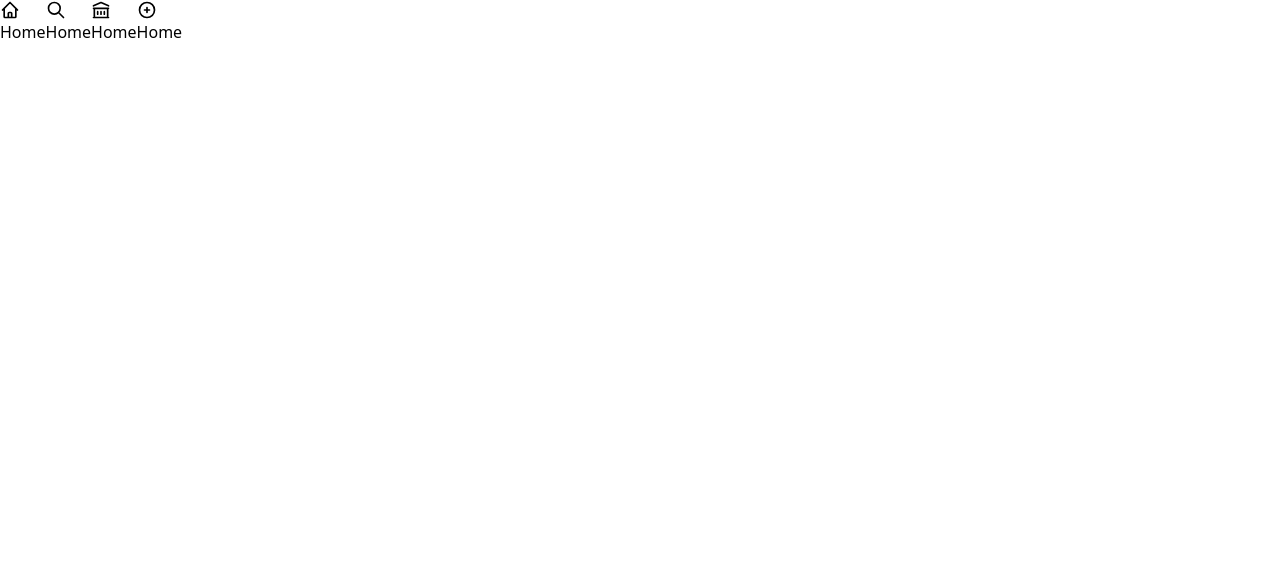
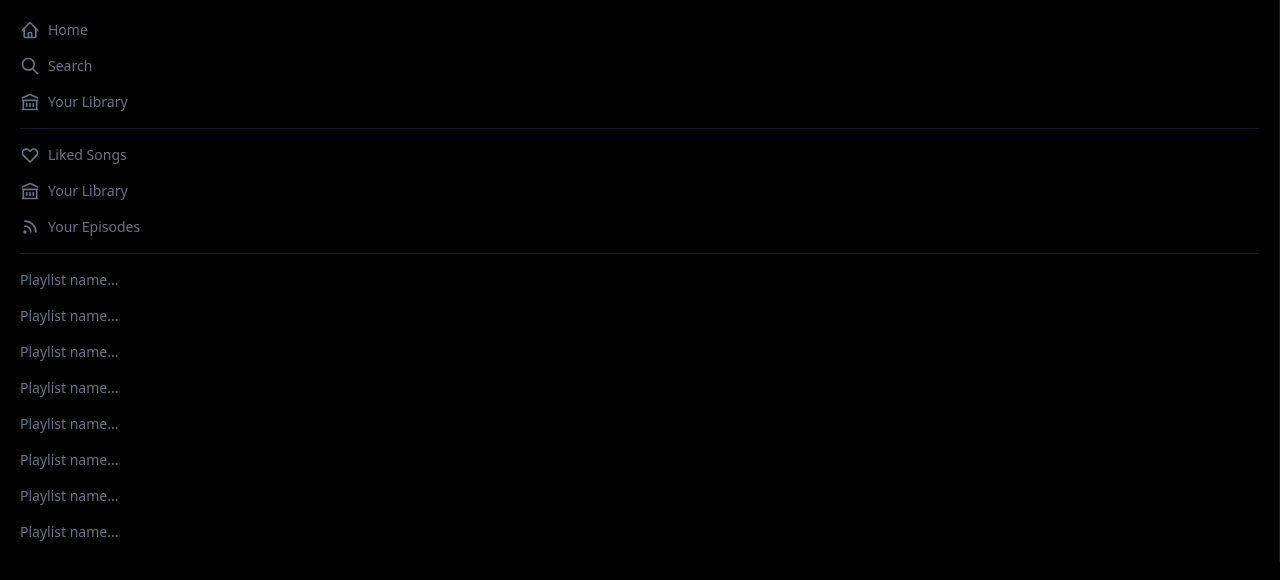
Before and after one commit to fabiopdiogo/Clone-Spotify2.0, a Next.js app: page / in a window 1280 px wide. Shown: the top 580 px of the page. Built offline with nearby package versions, Linux system fonts and the light colour scheme.

Commit message:
pagina de login

```diff
--- a/components/Sidebar.js
+++ b/components/Sidebar.js
@@ -3,28 +3,52 @@
   SearchIcon,
   LibraryIcon,
   PlusCircleIcon,
+  HeartIcon,
+  RssIcon
 } from "@heroicons/react/outline"
 
 function Sidebar() {
   return (
-    <div>
-      <div>
-        <button type="">
+    <div className="text-gray-500 p-5 text-sm border-r border-gray-900">
+      <div className="space-y-4">
+        <button className="flex items-center space-x-2 hover:text-white">
           <HomeIcon className="h-5 w-5"/>
           <p>Home</p>
         </button>
-        <button type="">
+        <button className="flex items-center space-x-2 hover:text-white">
           <SearchIcon className="h-5 w-5"/>
-          <p>Home</p>
+          <p>Search</p>
         </button>
-        <button type="">
+        <button className="flex items-center space-x-2 hover:text-white">
           <LibraryIcon className="h-5 w-5"/>
-          <p>Home</p>
+          <p>Your Library</p>
         </button>
-        <button type="">
-          <PlusCircleIcon className="h-5 w-5"/>
-          <p>Home</p>
+
+        <hr className="border-t-[0.1] border-gray-900"/>
+
+        <button className="flex items-center space-x-2 hover:text-white">
+          <HeartIcon className="h-5 w-5"/>
+          <p>Liked Songs</p>
         </button>
+        <button className="flex items-center space-x-2 hover:text-white">
+          <LibraryIcon className="h-5 w-5"/>
+          <p>Your Library</p>
+        </button>
+        <button className="flex items-center space-x-2 hover:text-white">
+          <RssIcon className="h-5 w-5"/>
+          <p>Your Episodes</p>
+        </button>
+        <hr className="border-t-[0.1] border-gray-900"/>
+
+        {/*Playlists...*/}
+        <p className="cursor-pointer hover:text-white"> Playlist name... </p>
+        <p className="cursor-pointer hover:text-white"> Playlist name... </p>
+        <p className="cursor-pointer hover:text-white"> Playlist name... </p>
+        <p className="cursor-pointer hover:text-white"> Playlist name... </p>
+        <p className="cursor-pointer hover:text-white"> Playlist name... </p>
+        <p className="cursor-pointer hover:text-white"> Playlist name... </p>
+        <p className="cursor-pointer hover:text-white"> Playlist name... </p>
+        <p className="cursor-pointer hover:text-white"> Playlist name... </p>
       </div>
     </div>
   )
--- /dev/null
+++ b/pages/api/hello.js
@@ -0,0 +1 @@
+// Next.js API route support: https://nextjs.org/docs/api-routes/introduction
--- a/pages/api/hello.ts
+++ /dev/null
@@ -1,13 +0,0 @@
-// Next.js API route support: https://nextjs.org/docs/api-routes/introduction
-import type { NextApiRequest, NextApiResponse } from 'next'
-
-type Data = {
-  name: string
-}
-
-export default function handler(
-  req: NextApiRequest,
-  res: NextApiResponse<Data>
-) {
-  res.status(200).json({ name: 'John Doe' })
-}
--- a/pages/index.js
+++ b/pages/index.js
@@ -1,14 +1,14 @@
-import Head from 'next/head'
 import Sidebar from '../components/Sidebar'
 
 export default function Home (){
   return (
-    <div>
-      <Head>
-        <title>Create Next App</title>
-        <link rel="icon" href="/favicon.ico" />
-      </Head>
-      <Sidebar />
+    <div className="bg-black h-screen overflow-hidden">
+      <main>
+          <Sidebar />
+          {/*Center*/}
+      </main>
+
+      <div>{/*Player*/}</div>
     </div>
   )
 }
--- /dev/null
+++ b/pages/login.js
@@ -0,0 +1,11 @@
+import React from 'react'
+
+function login() {
+  return (
+    <div>
+      <h1>login page</h1>
+    </div>
+  )
+}
+
+export default login
--- a/tsconfig.json
+++ b/tsconfig.json
@@ -15,6 +15,6 @@
     "jsx": "preserve",
     "incremental": true
   },
-  "include": ["next-env.d.ts", "**/*.ts", "**/*.tsx"],
+  "include": ["next-env.d.ts", "**/*.ts", "**/*.tsx", "pages/api/hello.js"],
   "exclude": ["node_modules"]
 }
```
